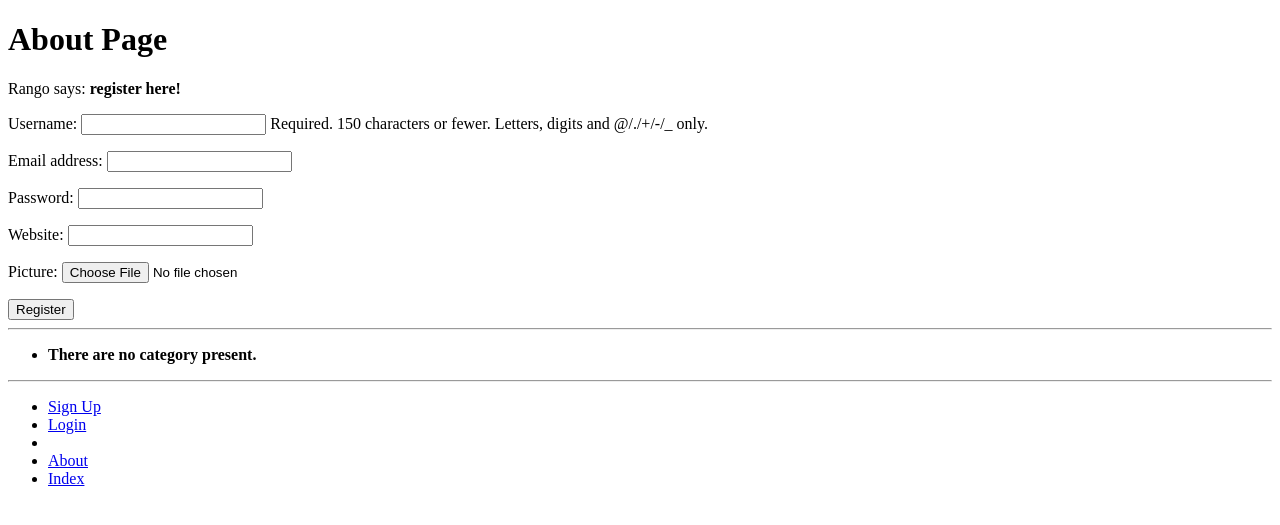
After one commit to hiteshgarg14/RangoApp, a Django app: page /rango/register/ in a window 1280 px wide. The commit adds this page. Shown: the top 525 px of the page. Run offline with Django 3.2, Linux system fonts and the light colour scheme; data that the repository does not hold is empty.

Commit message:
User Authentication

```diff
--- a/Rango/admin.py
+++ b/Rango/admin.py
@@ -1,5 +1,5 @@
 from django.contrib import admin
-from Rango.models import Category, Page
+from Rango.models import Category, Page, UserProfile
 
 class PageAdmin(admin.ModelAdmin):
     list_display = ('title', 'category','url')
@@ -9,3 +9,4 @@ class CategoryAdmin(admin.ModelAdmin):
 
 admin.site.register(Category, CategoryAdmin)
 admin.site.register(Page,PageAdmin)
+admin.site.register(UserProfile)
--- a/Rango/forms.py
+++ b/Rango/forms.py
@@ -1,5 +1,24 @@
 from django import forms
-from Rango.models import Category, Page
+from Rango.models import Category, Page, UserProfile
+from django.contrib.auth.models import User
+
+
+"""
+anything within a nested Meta class describes additional properties about the particular
+class to which it belongs.
+"""
+
+class UserForm(forms.ModelForm):
+    password = forms.CharField(widget=forms.PasswordInput())
+
+    class Meta:
+        model = User
+        fields = ('username', 'email', 'password')
+
+class UserProfileForm(forms.ModelForm):
+    class Meta:
+        model = UserProfile
+        fields = ('website', 'picture')
 
 class CategoryForm(forms.ModelForm):
     name = forms.CharField(max_length=128,help_text="Please enter the category name.")
--- a/Rango/models.py
+++ b/Rango/models.py
@@ -1,9 +1,19 @@
 from django.db import models
 from django.template.defaultfilters import slugify
+from django.contrib.auth.models import User
 
 """
 "how do i create a slug in django" turns into "how-do-i-create-a-slug-in-django"
+User object (located at django.contrib.auth.models.User ) is considered to be the core of
+Djangos authentication system
 """
+class UserProfile(models.Model):
+    user = models.OneToOneField(User)
+    website = models.URLField(blank=True)
+    picture = models.ImageField(upload_to='profile_images', blank=True)
+
+    def __str__(self):
+        return self.user.username
 
 class Category(models.Model):
     name = models.CharField(max_length=128, unique=True)
--- a/Rango/urls.py
+++ b/Rango/urls.py
@@ -8,4 +8,8 @@ urlpatterns = [
     url(r'^add_category/$', views.add_category, name='add_category'),
     url(r'^category/(?P<category_name_slug>[\w\-]+)/$', views.show_category, name='show_category'),
     url(r'^category/(?P<category_name_slug>[\w\-]+)/add_page/$',views.add_page, name='add_page'),
+    url(r'^register/$',views.register,name='register'),
+    url(r'^login/$',views.user_login,name='user_login'),
+    url(r'^restricted/', views.restricted, name='restricted'),
+    url(r'^logout/$', views.user_logout, name='user_logout'),
 ]
--- a/Rango/views.py
+++ b/Rango/views.py
@@ -1,10 +1,11 @@
-#django imports
-from django.http import HttpResponse
+from django.http import HttpResponseRedirect, HttpResponse
 from django.shortcuts import render
-#models imports
 from Rango.models import Category, Page
-#forms imports
-from Rango.forms import CategoryForm, PageForm
+from Rango.forms import CategoryForm, PageForm, UserForm, UserProfileForm
+from django.contrib.auth import authenticate, login, logout
+from django.core.urlresolvers import reverse
+from django.contrib.auth.decorators import login_required
+
 
 def index(request):
     # Order the categories by no. likes in descending order.
@@ -36,6 +37,7 @@ Request Forgery (CSRF) token, which helps to protect and secure the HTTP POST ac
 that is initiated on the subsequent submission of a form.
 """
 
+@login_required
 def add_category(request):
     form = CategoryForm()
     if request.method == 'POST':
@@ -47,6 +49,8 @@ def add_category(request):
             print form.errors
     return render(request, 'Rango/add_category.html', {'form': form})
 
+
+@login_required
 def add_page(request, category_name_slug):
     try:
         category = Category.objects.get(slug=category_name_slug)
@@ -68,3 +72,59 @@ def add_page(request, category_name_slug):
 
     context_dict = {'form':form, 'category': category}
     return render(request, 'Rango/add_page.html', context_dict)
+
+def register(request):
+    registered = False
+    if request.method == 'POST':
+        user_form = UserForm(data=request.POST)
+        profile_form = UserProfileForm(data=request.POST)
+        if user_form.is_valid() and profile_form.is_valid():
+            user = user_form.save()
+            # Now we hash the password with the set_password method.
+            # Once hashed, we can update the user object.
+            user.set_password(user.password)
+            user.save()
+
+            profile = profile_form.save(commit=False)
+            profile.user = user
+            if 'picture' in request.FILES:
+                profile.picture = request.FILES['picture']
+            profile.save()
+            registered = True
+        else:
+            print user_form.errors, profile_form.errors
+    else:
+        user_form = UserForm()
+        profile_form = UserProfileForm()
+    return render(request,
+                    'Rango/register.html',
+                    {'user_form': user_form,
+                     'profile_form': profile_form,
+                     'registered': registered})
+
+def user_login(request):
+    if request.method == 'POST':
+        username = request.POST.get('username')
+        password = request.POST.get('password')
+        user = authenticate(username=username, password=password)
+        if user:
+            if user.is_active:
+                login(request, user)
+                #Django method called reverse to obtain the URL of the Rango application.
+                return HttpResponseRedirect(reverse('index'))
+            else:
+                return HttpResponse("Your Rango account is disabled.")
+        else:
+            print "Invalid Login details: {0},{1}".format(username, password)
+            return HttpResponse("Invalid login details supplied.")
+    else:
+        return render(request, 'Rango/login.html', {})
+
+@login_required
+def restricted(request):
+    return HttpResponse("Since you're logged in, you can see this text!")
+
+@login_required
+def user_logout(request):
+    logout(request)
+    return HttpResponseRedirect(reverse('index'))
--- a/templates/Rango/base.html
+++ b/templates/Rango/base.html
@@ -26,7 +26,14 @@
     <hr />
     <div>
         <ul>
-            <li><a href="{% url 'Rango:add_category' %}">Add New Category</a></li>
+            {% if user.is_authenticated %}
+                <li><a href="{% url 'Rango:add_category' %}">Add New Category</a></li>
+                <li><a href="{% url 'Rango:restricted' %}">Restricted Page</a></li>
+                <li><a href="{% url 'Rango:user_logout' %}">Logout</a></li>
+            {% else %}
+                <li><a href="{% url 'Rango:register' %}">Sign Up</a></li>
+                <li><a href="{% url 'Rango:user_login' %}">Login</a><li>
+            {% endif %}
             <li><a href="{% url 'Rango:about' %}">About</a></li>
             <li><a href="{% url 'Rango:index' %}">Index</a></li>
         </ul>
--- a/templates/Rango/category.html
+++ b/templates/Rango/category.html
@@ -17,7 +17,9 @@
         {% else %}
             <strong>No pages currently in category.</strong>
         {% endif %}
-        <a href="{% url 'Rango:add_page' category.slug %}">Add a Page</a>
+        {% if user.is_authenticated %}
+            <a href="{% url 'Rango:add_page' category.slug %}">Add a Page</a>
+        {% endif %}
     {% else %}
         The specified category does not exist!
     {% endif %}
--- /dev/null
+++ b/templates/Rango/register.html
@@ -0,0 +1,29 @@
+{% extends 'Rango/base.html' %}
+{% load staticfiles %}
+
+{% block title_block %}
+    Register
+{% endblock %}
+<!--
+When you want users
+to upload files from a form, it’s an absolute must to set enctype to multipart/form-data .
+This attribute and value combination instructs your browser to send form data in a special
+way back to the server. Essentially, the data representing your file is split into a series of
+chunks and sent.
+-->
+{% block body_block %}
+    <h1>About Page</h1>
+    {% if registered %}
+        Rango says: <strong>thank you for registering!</strong>
+        <a href="{% url 'Rango:index' %}">Return to the homepage.</a><br />
+    {% else %}
+        Rango says: <strong>register here!</strong><br />
+        <form id="user_form" method="post" action="{% url 'Rango:register' %}" enctype="multipart/form-data">
+            {% csrf_token %}
+            <!-- Display each form -->
+            {{ user_form.as_p }}
+            {{ profile_form.as_p }}
+            <input type="submit" name="submit" value="Register" />
+        </form>
+    {% endif %}
+{% endblock %}
```
Also changed, not shown: RangoApp/settings.py (+6 -1 lines), templates/Rango/index.html (+6 -1 lines), templates/Rango/login.html (added, +18 -0 lines), Rango/migrations/0005_userprofile.py (added), profile_images/Gamer-Wallpapers-5.jpg (added).
